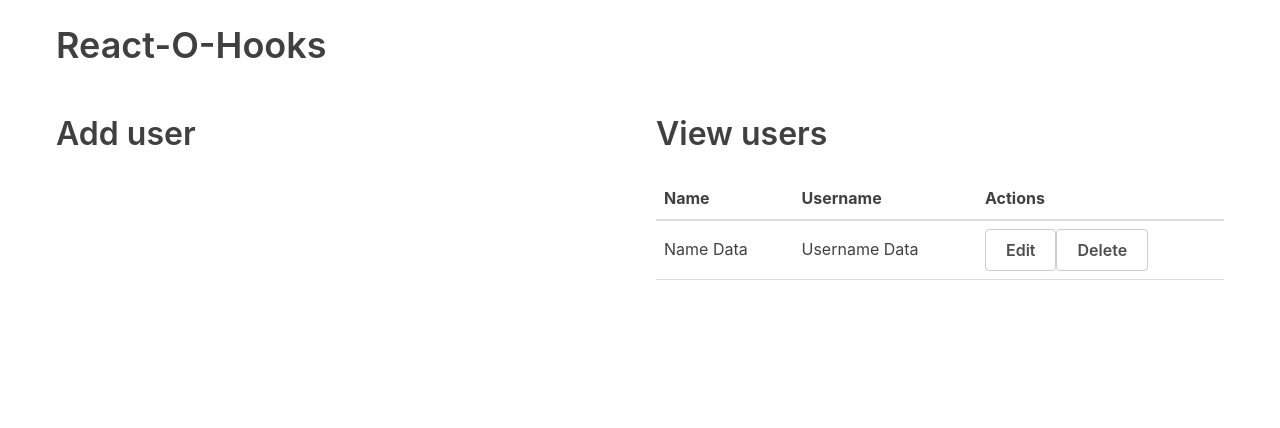
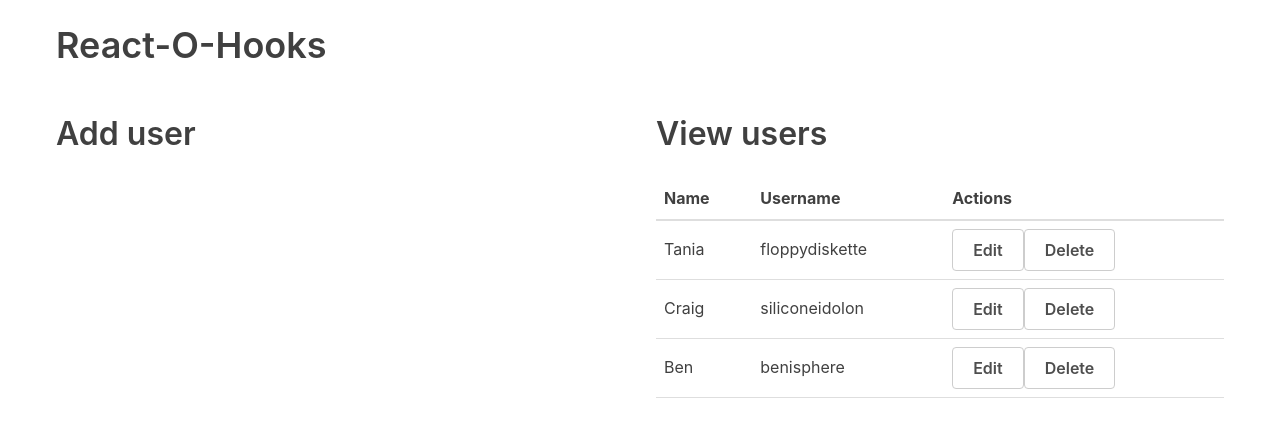
Before and after one commit to laststonedjs/react-0-hooks, a React (Create React App) app: page / in a window 1280 px wide. Shown: the top 428 px of the page. Built offline with nearby package versions, Linux system fonts and the light colour scheme.

Commit message:
Added dummy data and rendered in UserTable

```diff
--- a/src/App.js
+++ b/src/App.js
@@ -1,8 +1,12 @@
-import React from 'react'
+import React, { useState } from 'react'
 // components
 import UserTable from './tables/UserTable'
+// data
+import { usersData } from './data/dummy';
 
 const App = () => {
+  const [users, setUsers] = useState(usersData);
+
   return (
     <div className="container">
       <h1>React-O-Hooks</h1>
@@ -12,7 +16,7 @@
         </div>
         <div className="flex-large">
           <h2>View users</h2>
-          <UserTable />
+          <UserTable users={users} />
         </div>
       </div>
     </div>
--- /dev/null
+++ b/src/data/dummy.js
@@ -0,0 +1,5 @@
+export const usersData = [
+  { id: 1, name: 'Tania', username: 'floppydiskette' },
+  { id: 2, name: 'Craig', username: 'siliconeidolon' },
+  { id: 3, name: 'Ben', username: 'benisphere' },
+]
--- a/src/tables/UserTable.js
+++ b/src/tables/UserTable.js
@@ -1,6 +1,6 @@
 import React from 'react'
 
-const UserTable = () => {
+const UserTable = (props) => {
   return (
     <table>
       <thead>
@@ -11,14 +11,22 @@
         </tr>
       </thead>
       <tbody>
-        <tr>
-          <td>Name Data</td>
-          <td>Username Data</td>
-          <td>
-            <button className='button muted-button'>Edit</button>
-            <button className='button muted-button'>Delete</button>
-          </td>
-        </tr>
+        {props.users.length > 0 ? (
+          props.users.map((user) => (
+            <tr key={user.id}>
+              <td>{user.name}</td>
+              <td>{user.username}</td>
+              <td>
+                <button className='button muted-button'>Edit</button>
+                <button className='button muted-button'>Delete</button>
+              </td>
+            </tr>
+          ))
+        ) : (
+          <tr>
+            <td colSpan={3}>No Users!</td>
+          </tr>
+        )}
       </tbody>
     </table>
   )
```
